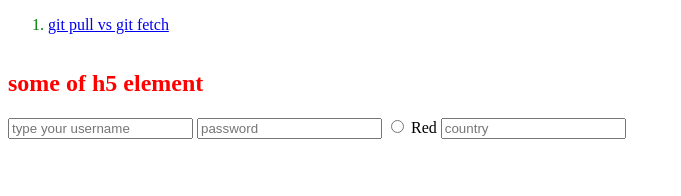
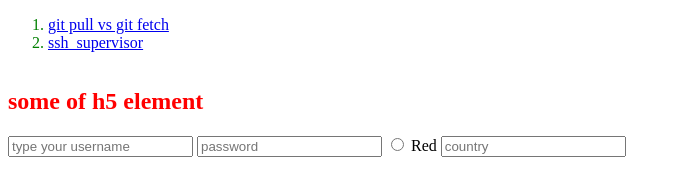
Before and after one commit to yagosys2/web, a plain HTML site: page blog.html in a window 1280 px wide. Shown: the whole page, without its empty margins (0-681 px from the left). Drawn offline with Linux system fonts and the light colour scheme.

Commit message:
add ssh_supervisor.html

```diff
--- a/blog.html
+++ b/blog.html
@@ -17,6 +17,7 @@
       <table>
         <ol>
           <li> <a href= './blog/git_1.html'> git pull vs git fetch </a> </li>
+	  <li> <a href= './blog/ssh_supervisor.html'> ssh_supervisor </a> </li>
         </ol>
       </table>
       <div>
```
